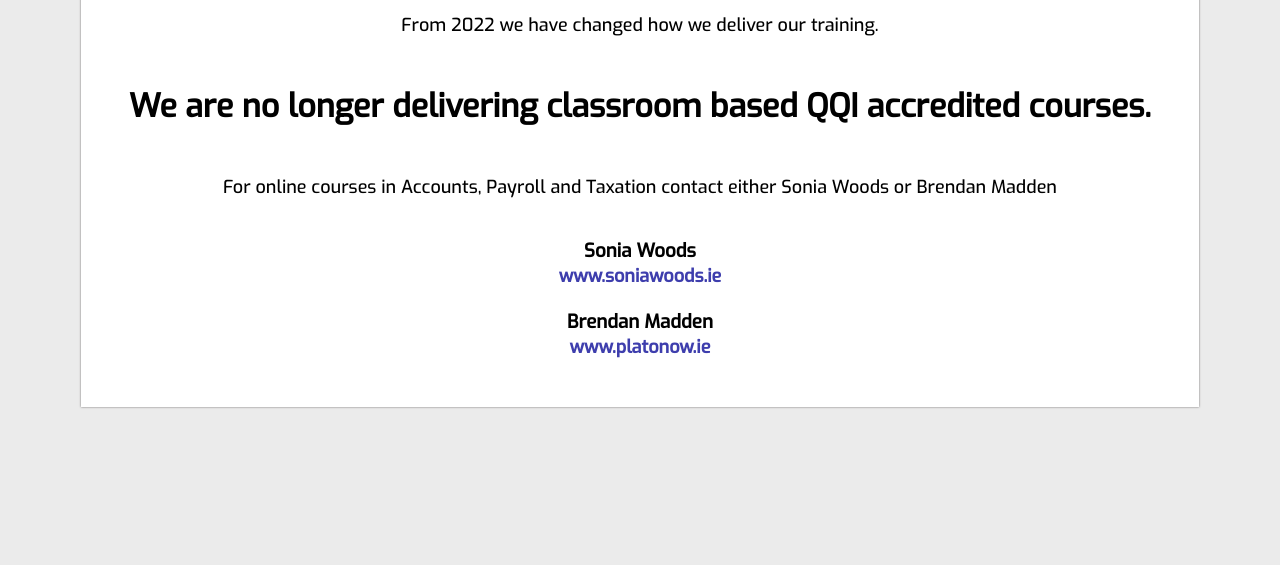
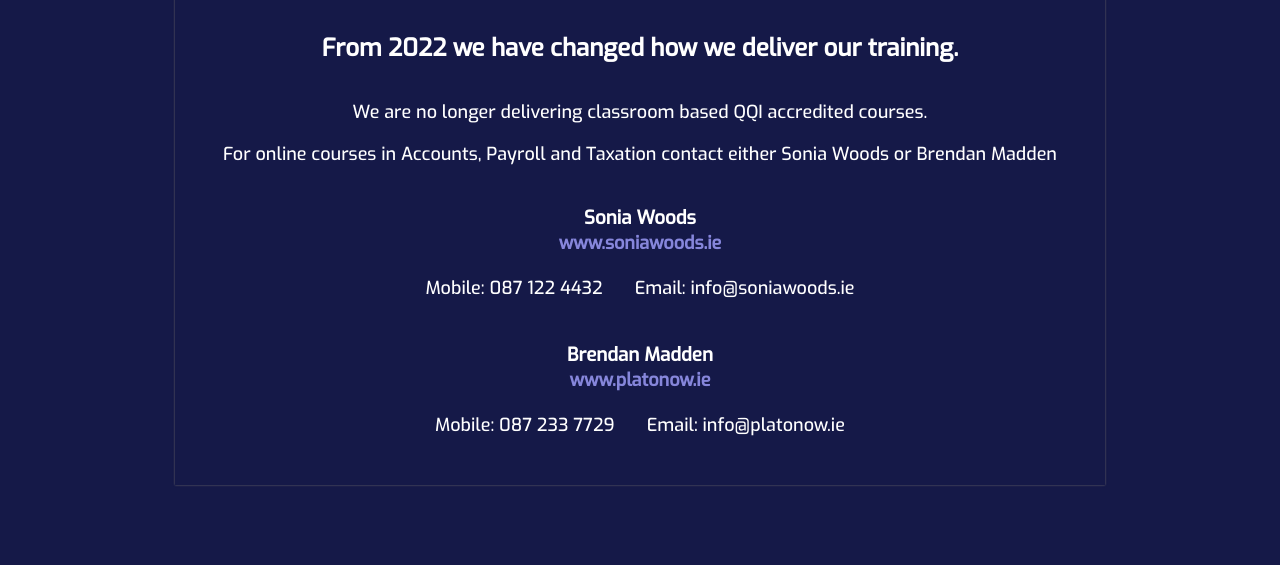
Before and after one commit to NataliaBujnowicz1987/gpasolutions, a plain HTML site: page index.html in a window 1280 px wide. Shown: the part 235-800 px from the top of the page. Drawn offline with Linux system fonts and the light colour scheme.

Commit message:
second commit

```diff
--- a/index.html
+++ b/index.html
@@ -19,7 +19,7 @@
 
 
     body {
-        background-color: #ebebeb;
+        background-color: #151948;
         width: 100%;
         min-height: 100vh;
         padding: 2em 5em;
@@ -32,7 +32,8 @@
     }
 
     div {
-        background-color: white;
+        background-color: #151948;
+        color: white;
         padding: 3em;
         /* width: 60%; */
         box-shadow: 0px 0px 2px 0px #6d6b6b;
@@ -46,18 +47,30 @@
         font-size: 18px;
     }
 
-    h1 {
+    h1, h2 {
         margin: 1.5em 0;
     }
 
     a {
         text-decoration: none;
-        color: rgb(62, 62, 173);
+        color:rgb(134, 134, 219);
+
         transition: all 1s linear;
     }
 
     a:hover {
-        color:rgb(134, 134, 219)
+        color: rgb(62, 62, 173);
+    }
+
+    .contact-details {
+        display: flex;
+        justify-content: center;
+        gap: 1em;
+        margin: 0 auto;
+    }
+
+    .contact-details a {
+       color: white;
     }
 
     @media only screen and (max-width: 800px) {
@@ -68,6 +81,13 @@
         h1 {
             font-size: 26px;
         }
+
+        .contact-details {
+        flex-direction: column;
+
+        gap: 0.2em;
+
+    }
     }
 
     @media only screen and (max-width: 600px) {
@@ -99,18 +119,33 @@
 
 
     <div>
-        <p>News from GPA Solutions.</p>
-        <p>From 2022 we have changed how we deliver our training.</p>
+        <h1>News from GPA Solutions.</h1>
+        <h2>From 2022 we have changed how we deliver our training.</h2>
 
-        <h1>We are no longer delivering classroom based QQI accredited courses.</h1>
+        <p>We are no longer delivering classroom based QQI accredited courses.</p>
 
         <p>For online courses in Accounts, Payroll and Taxation contact either
             Sonia Woods or Brendan Madden</p>
             <br/>
 
-        <h3>Sonia Woods <br/> <a href='https://www.soniawoods.ie/' target='_blank'> www.soniawoods.ie</a></h3>
+        <h3>Sonia Woods <br/>
+            <a href='https://www.soniawoods.ie/' target='_blank'> www.soniawoods.ie</a>
+        </h3>
+        <br/>
+        <span class='contact-details'>
+            <a tel='+353 87 1224432'>Mobile: 087 122 4432</a><br/>
+            <a href="mailto:info@soniawoods.ie">Email: info@soniawoods.ie</a>
+        </span>
+
+
+        <br>
         <br>
         <h3>Brendan Madden <br/> <a href='https://www.platonow.ie/' target='_blank'> www.platonow.ie</a></h3>
+        <br/>
+        <span class='contact-details'>
+            <a tel='+353 87 233 7729'>Mobile: 087 233 7729</a><br/>
+            <a href="mailto:info@platonow.ie">Email: info@platonow.ie</a>
+        </span>
     </div>
 
 </body>
```
